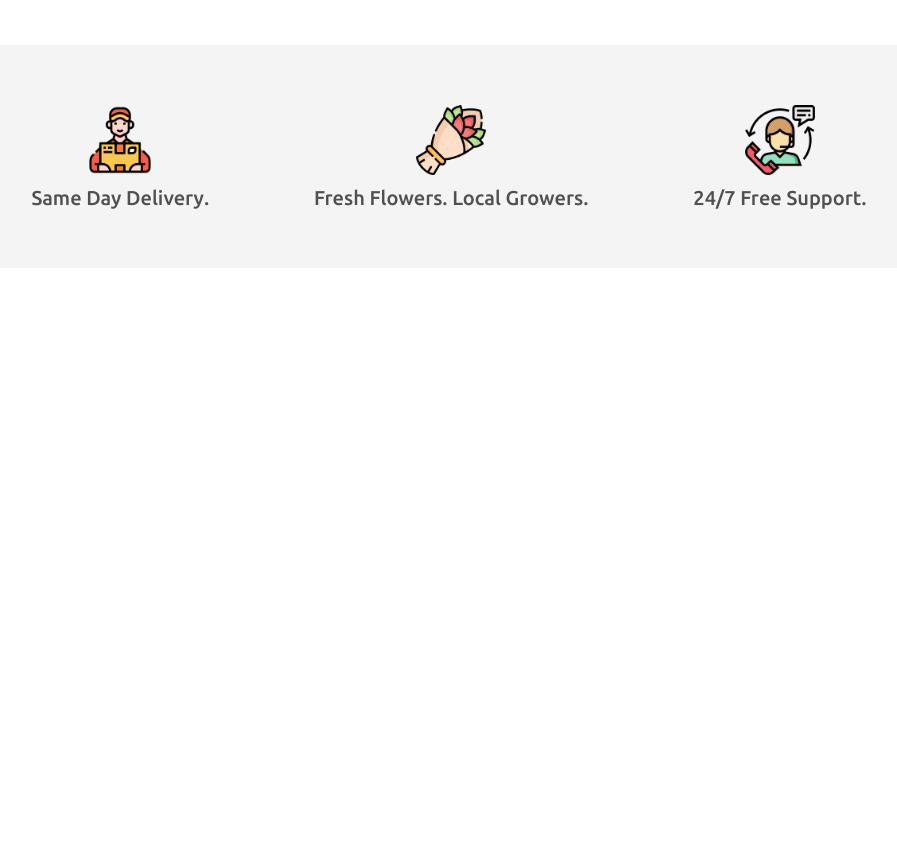
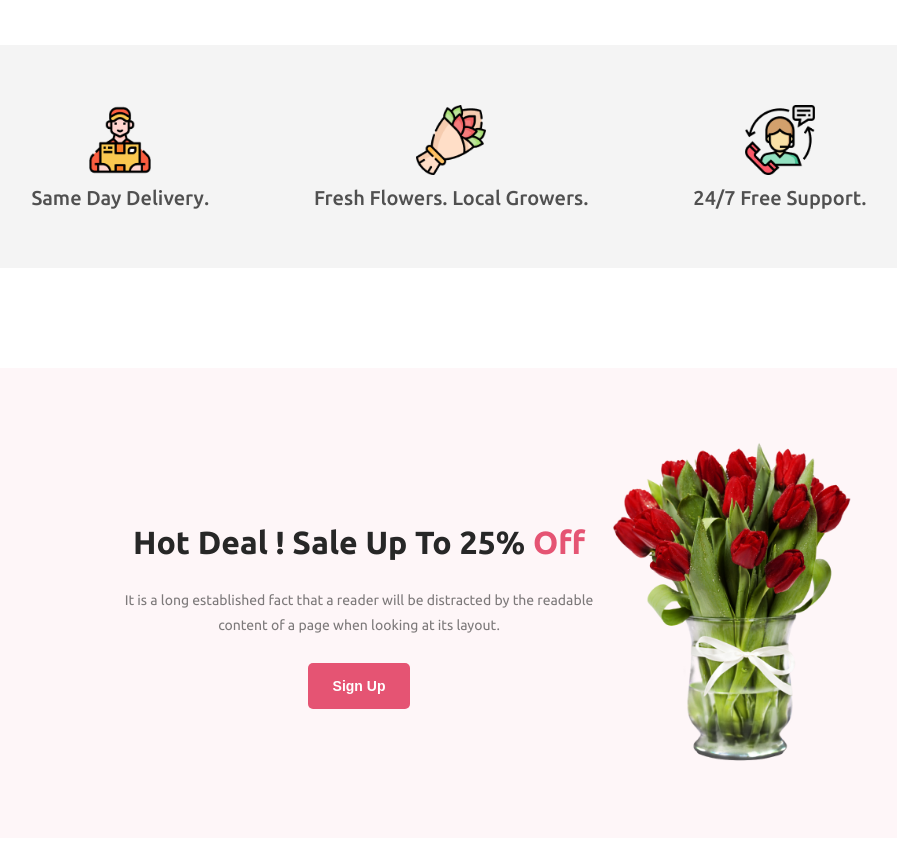
Before and after one commit to ahkaruz/Flower-Shop, a plain HTML site: page index.html in a window 1280 px wide. Shown: the part 1379-2220 px from the top of the page, without its empty margins (191-1088 px from the left). Before the commit the page ends 1747 px from the top, so only its background shows below. Drawn offline with Linux system fonts and the light colour scheme.

Commit message:
sale section done

```diff
--- a/css/style.css
+++ b/css/style.css
@@ -54,9 +54,8 @@ header img {
     background-color: #C1435E;
 }
 
-section {
+.section-1 {
     margin: 100px 170px 100px;
-
 }
 
 .section-title {
@@ -146,3 +145,43 @@ section {
     font-weight: 500;
     line-height: 0px;
 }
+
+.section-2 {
+    margin: 100px 0px 100px;
+    padding: 70px 300px;
+    background: rgba(229, 84, 115, 0.05);
+    display: flex;
+    justify-content: space-between;
+    align-items: center;
+}
+
+.banner-sell-container {
+    text-align: center;
+}
+
+.banner-sell-title {
+    color: #272727;
+    font-size: 32px;
+    font-weight: 800;
+}
+
+.banner-sell-title>span {
+    color: #E55473;
+}
+
+.banner-sell-summary {
+    color: rgba(39, 39, 39, 0.60);
+    font-size: 14px;
+    font-weight: 400;
+    line-height: 25px;
+    width: 500px;
+    margin: 0px auto 25px;
+}
+
+.banner-sell-container>button {
+    margin: auto;
+}
+
+.banner-sell-img {
+    width: 250px;
+}
--- a/index.html
+++ b/index.html
@@ -27,7 +27,7 @@
         <img src="img/pngwing 10.png" alt="">
     </header>
     <main>
-        <section>
+        <section class="section-1">
             <h2 class="section-title">Our Featured Flowers</h2>
             <p class="section-summery">It is a long established fact that a reader will be distracted by the readable
                 content of a page when looking at its layout.</p>
@@ -66,6 +66,15 @@
                 </div>
             </div>
         </section>
+        <section class="section-2">
+            <div class="banner-sell-container">
+                <h2 class="banner-sell-title">Hot Deal ! Sale Up To 25% <span>Off</span></h2>
+                <p class="banner-sell-summary">It is a long established fact that a reader will be distracted by the
+                    readable content of a page when looking at its layout.</p>
+                <button class="btn-primary">Sign Up</button>
+            </div>
+            <img src="img/pngwing 8.png" alt="" class="banner-sell-img">
+            </div>
     </main>
     <footer></footer>
 </body>
```
